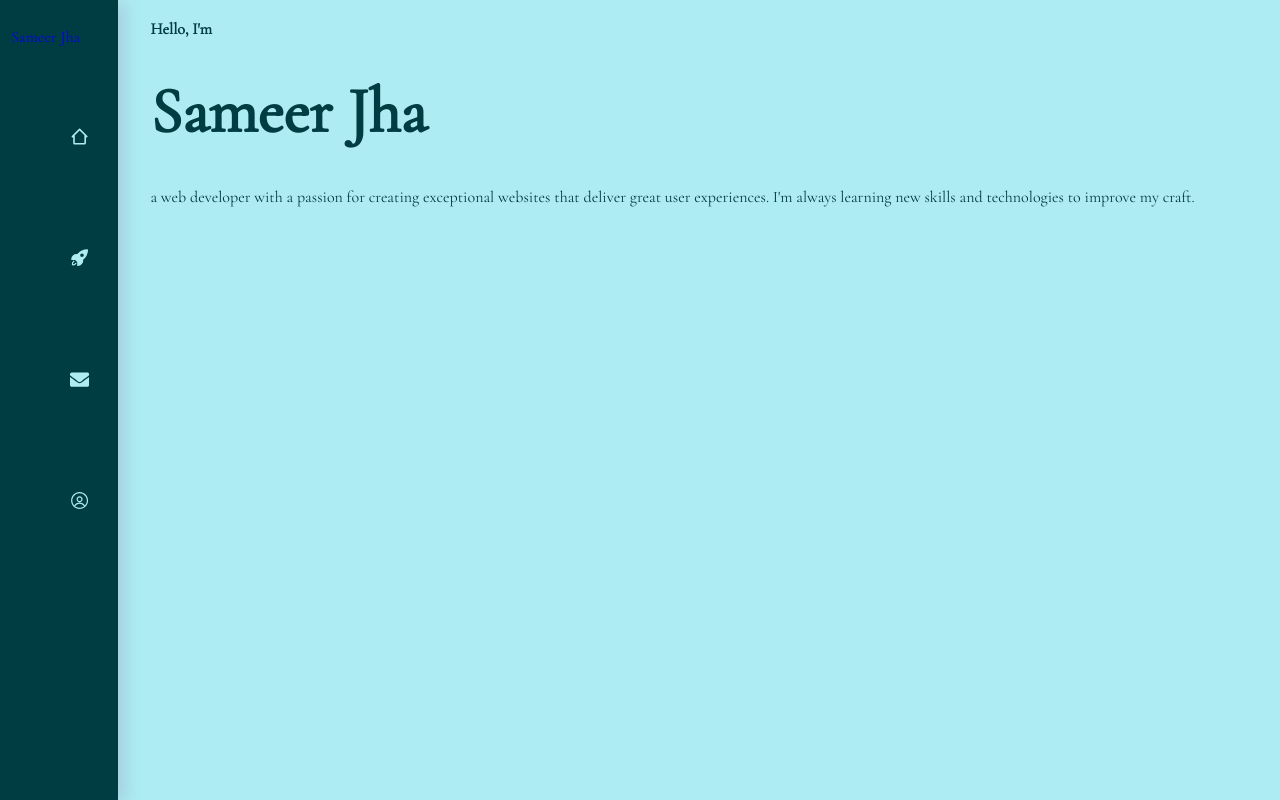
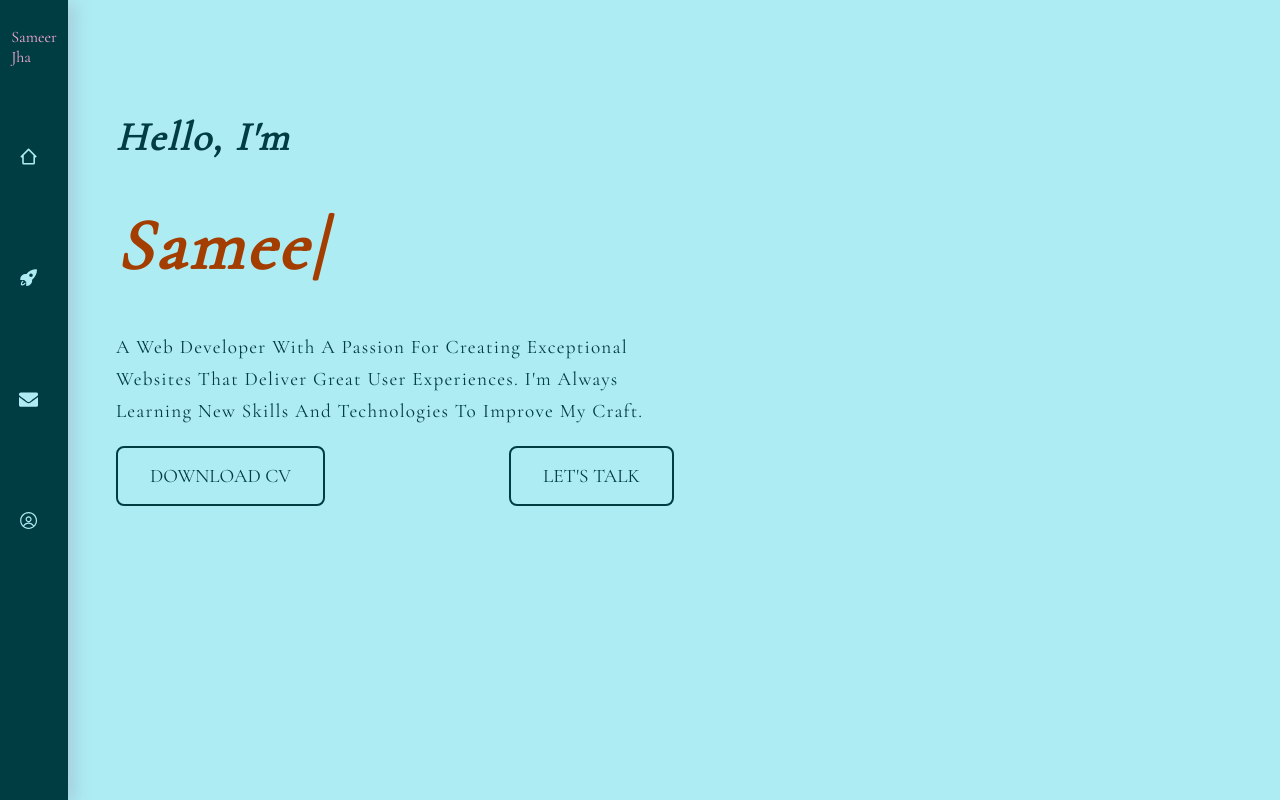
Before and after one commit to Sameerjha236/Portfolio-Website, a React (Create React App) app: page / in a window 1280 px wide. Built offline with nearby package versions, Linux system fonts and the light colour scheme.

Commit message:
Home Page working started

```diff
--- a/package.json
+++ b/package.json
@@ -11,6 +11,7 @@
     "react-icons": "^4.8.0",
     "react-router-dom": "^6.11.1",
     "react-scripts": "5.0.1",
+    "typewriter-effect": "^2.19.0",
     "web-vitals": "^2.1.4"
   },
   "scripts": {
--- a/src/App.css
+++ b/src/App.css
@@ -8,8 +8,10 @@
   --comp1: #003d43;
   --comp2: #a43e00;
   --accent: #ffabd8;
-
   --transition: all 0.3s linear;
+  --webkit-box-shadow-com: 0px 0px 105px 45px rgba(0, 61, 67, 0.9);
+  --moz-box-shadow-com: 0px 0px 105px 45px rgba(0, 61, 67, 0.9);
+  --box-shadow-com: 0px 0px 105px 45px rgba(0, 61, 67, 0.9);
 }
 ul {
   list-style-type: none;
@@ -21,7 +23,6 @@ h1,
 h2,
 h3,
 h4 {
-  letter-spacing: var(--spacing);
   text-transform: capitalize;
   line-height: 1.25;
 }
@@ -36,9 +37,6 @@ h3 {
 }
 h4 {
   font-size: 0.875rem;
-}
-p {
-  color: var(--clr-grey-5);
 }
 
 @media screen and (min-width: 800px) {
@@ -71,14 +69,14 @@ p {
   font-family: "Cormorant Garamond", serif;
   display: flex;
 }
+
+/* -----------------Navbar------------------------------- */
 .navbar {
   background-color: var(--comp1);
-  left: 0px;
-  width: 6rem;
+  width: 3.5 rem;
   margin-right: 2rem;
   padding: 0.7rem;
   display: flex;
-  justify-content: space-between;
   flex-direction: column;
   box-shadow: rgba(136, 165, 191, 0.48) 6px 2px 16px 0px,
     rgba(255, 255, 255, 0.8) -6px -2px 16px 0px;
@@ -87,6 +85,7 @@ p {
   display: none;
 }
 .nav-links {
+  margin-left: -3.2rem;
   overflow: hidden;
   margin-top: 4rem;
   height: 100%;
@@ -110,7 +109,6 @@ p {
   &:hover {
     color: var(--accent);
     .icon {
-      /* opacity: 0; */
       display: none;
     }
     &:after {
@@ -122,10 +120,13 @@ p {
     }
   }
 }
+.active {
+  color: var(--accent);
+}
 @media screen and (max-width: 768px) {
   .App {
     flex-direction: column;
-    position: relative;
+    margin: 0px;
   }
   .navbar {
     position: absolute;
@@ -144,6 +145,7 @@ p {
     display: block;
   }
   .nav-links {
+    margin-left: 0px;
     height: 0px !important;
     margin-top: 0rem;
     transition: all 0.3s linear;
@@ -152,8 +154,104 @@ p {
     height: 3rem !important;
   }
   .links {
+    margin-left: -3.5rem;
     flex-direction: row;
     justify-content: space-around;
     width: 80%;
+    gap: 3rem;
   }
 }
+
+/* --------------- Home ------------------------ */
+.home {
+  display: flex;
+  display: grid;
+  grid-template-columns: repeat(2, 1fr);
+  text-align: center;
+}
+.home .hero {
+  padding: 1rem;
+  margin-top: 3rem;
+  text-align: left;
+  justify-content: center;
+}
+.home .hero h1 {
+  color: var(--comp2);
+  font-weight: 800;
+  font-style: italic;
+  font-size: 4.5rem;
+  letter-spacing: 3px;
+}
+.home .hero h4 {
+  font-weight: 600;
+  font-style: italic;
+  font-size: 2.5rem;
+  letter-spacing: 2px;
+  &::selection {
+    background-color: var(--accent);
+  }
+}
+.home .hero p {
+  text-transform: capitalize;
+  font-weight: 500;
+  font-size: 1.2rem;
+  line-height: 2rem;
+  letter-spacing: 1.2px;
+  &::selection {
+    background-color: var(--accent);
+  }
+}
+.btn-sect {
+  display: flex;
+  justify-content: space-between;
+}
+.btn {
+  padding: 1rem 2rem;
+  background-color: transparent;
+  border-radius: 0.5rem;
+  position: relative;
+  overflow: hidden;
+  cursor: pointer;
+  transition: 0.5s;
+  font-weight: 400;
+  font-size: 1.2rem;
+  border: 2px solid;
+  text-transform: uppercase;
+  color: var(--comp1);
+  z-index: 1;
+  transition: var(--transition);
+}
+.btn::before {
+  content: "";
+  position: absolute;
+  left: 0;
+  top: 0;
+  width: 0;
+  height: 100%;
+  background-color: var(--accent);
+  transition: width 0.5s ease-in-out;
+  z-index: -1;
+}
+
+.btn:hover::before {
+  width: 100%;
+}
+@media screen and (max-width: 768px) {
+  .home .hero h1 {
+    letter-spacing: 2px;
+    font-size: 3.5rem;
+  }
+  .home .hero h4 {
+    font-size: 2rem;
+  }
+  .btn {
+    padding: 0.5rem 1.5rem;
+  }
+}
+@media screen and (max-width: 480px) {
+  .btn {
+    padding: 0.2rem 1rem;
+    font-size: 0.8rem;
+    margin: 0.2rem;
+  }
+}
--- a/src/Components/Home.jsx
+++ b/src/Components/Home.jsx
@@ -1,13 +1,37 @@
 import React from "react";
+import { NavLink } from "react-router-dom";
+import Sameer from ".././Assests/Sameer_Jha_Resume.pdf";
+import Typewriter from "typewriter-effect";
 const Home = () => {
   return (
     <div className="home">
-      <h4>Hello, I'm</h4> <h1>Sameer Jha</h1>
-      <p>
-        a web developer with a passion for creating exceptional websites that
-        deliver great user experiences. I'm always learning new skills and
-        technologies to improve my craft.
-      </p>
+      <div className="hero">
+        <h4>Hello, I'm</h4>
+        <h1>
+          <Typewriter
+            options={{
+              strings: ["Sameer Jha"],
+              autoStart: true,
+              loop: true,
+            }}
+          />{" "}
+        </h1>
+        <p>
+          A web developer with a passion for creating exceptional websites that
+          deliver great user experiences. I'm always learning new skills and
+          technologies to improve my craft.
+        </p>
+        <div className="btn-sect">
+          <a href={Sameer} className="btn" download>
+            Download CV
+          </a>
+
+          <NavLink to="/contact" className="btn">
+            Let's Talk
+          </NavLink>
+        </div>
+      </div>
+      <div className="something"></div>
     </div>
   );
 };
```
Also changed, not shown: 2 other files (tests, documents, lock files or other folders).
